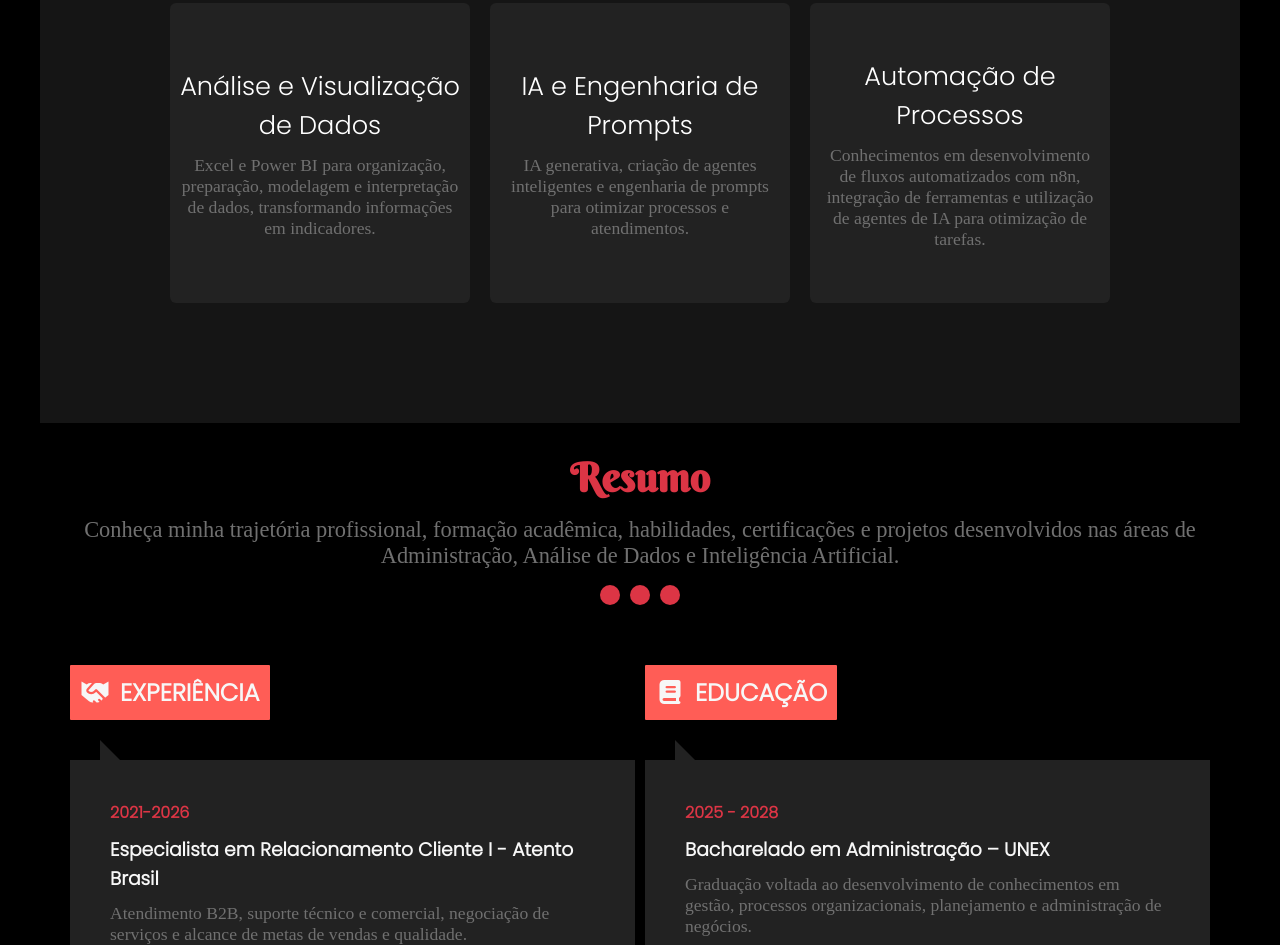
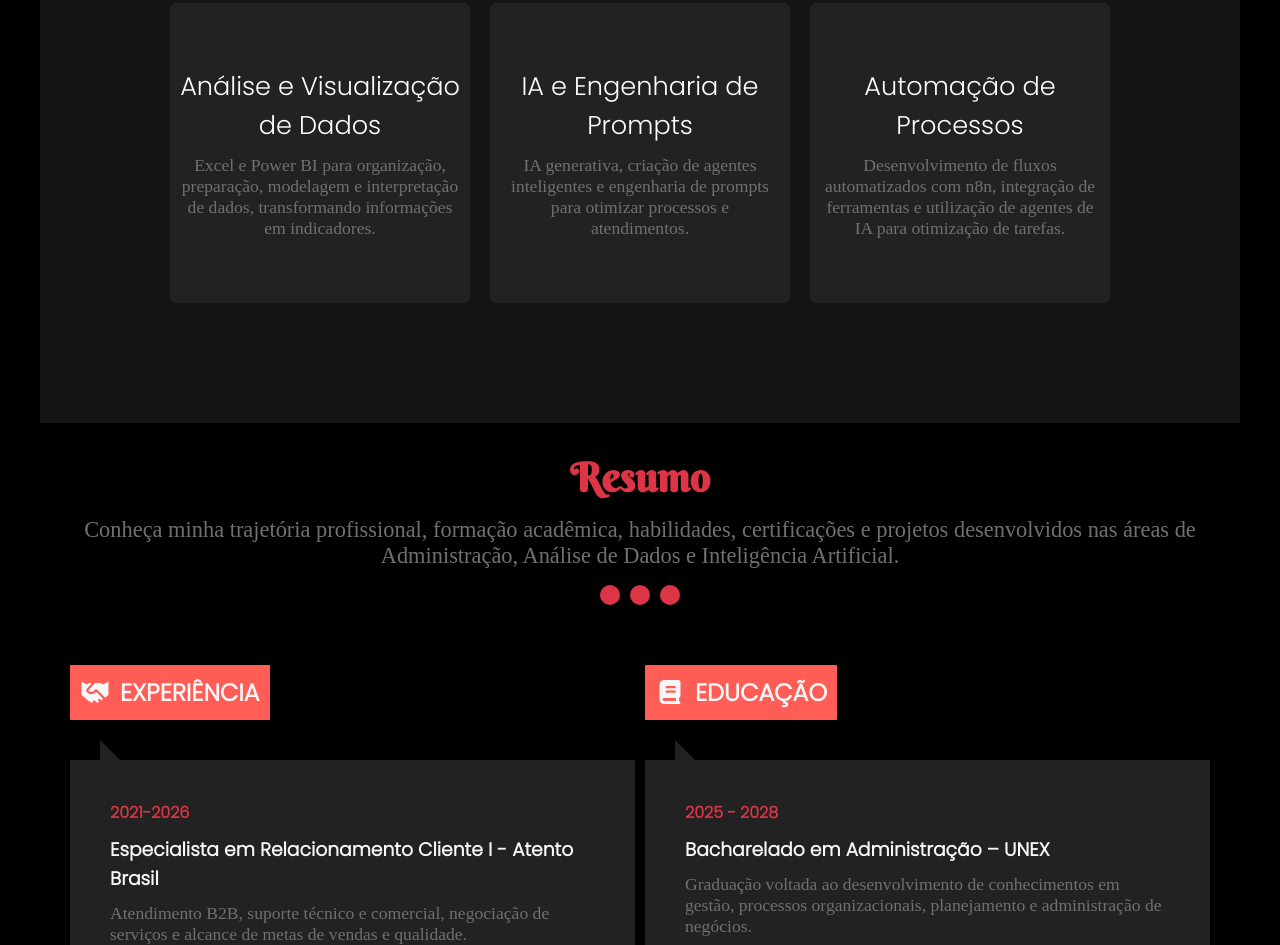
Before and after one commit to Elienildo-Pereira/Page-Pessoal, a plain HTML site: page index.html in a window 1280 px wide. Shown: the part 2544-3489 px from the top of the page. Drawn offline with Linux system fonts and the light colour scheme.

Commit message:
Update index.html

```diff
--- a/index.html
+++ b/index.html
@@ -116,7 +116,7 @@
                 </li>
                 <li>
                     <h3>Automação de Processos</h3>
-                    <p>Conhecimentos em desenvolvimento de fluxos automatizados com n8n, integração de ferramentas e utilização de agentes de IA para otimização de tarefas.</p>
+                    <p>Desenvolvimento de fluxos automatizados com n8n, integração de ferramentas e utilização de agentes de IA para otimização de tarefas.</p>
                 </li>
             </ul>
         </div>
```
